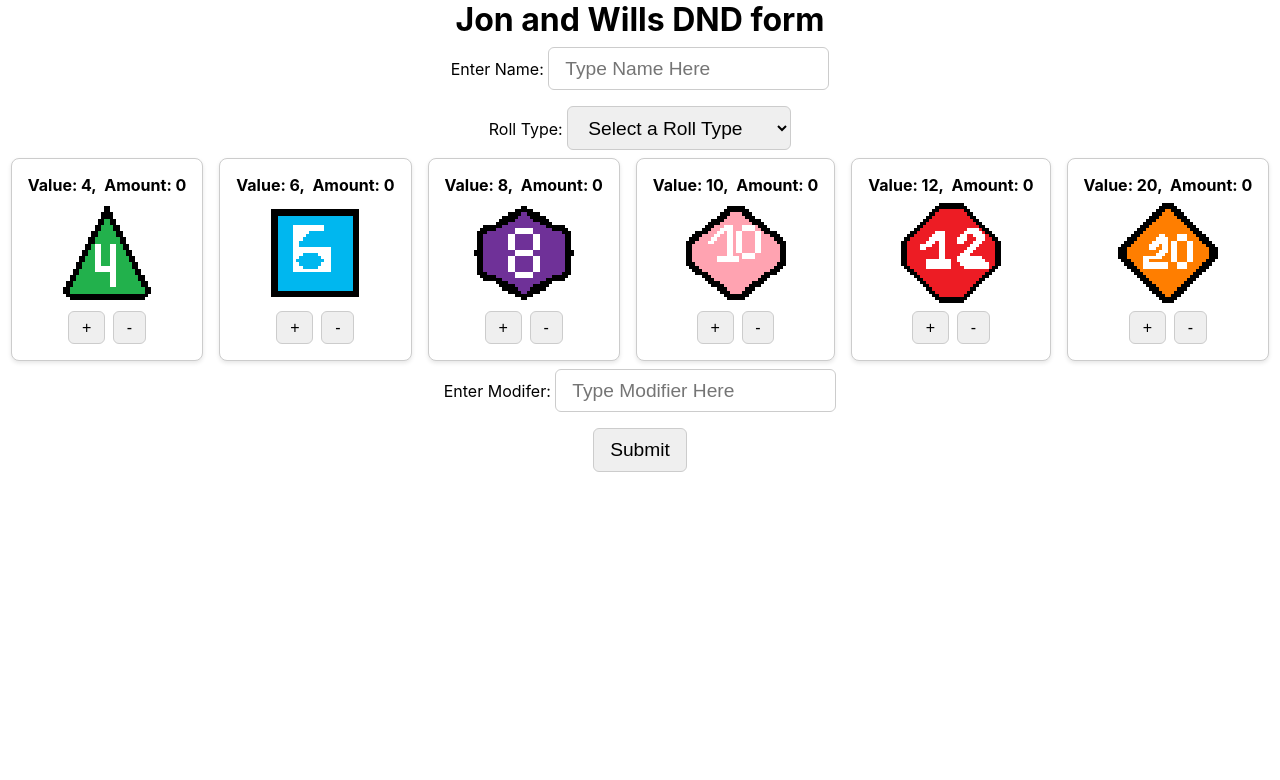
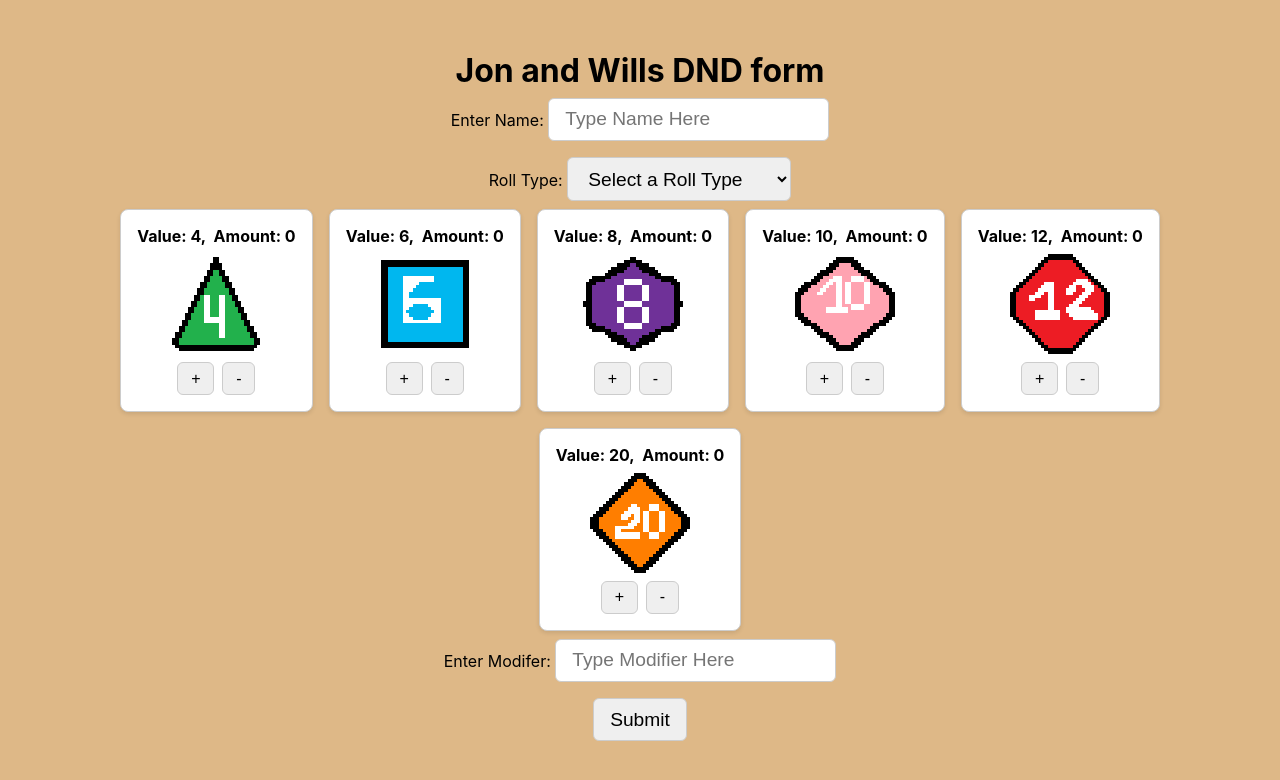
Before and after one commit to kaliuser876/client, a React (Create React App) app: page / in a window 1280 px wide. Shown: the top 780 px of the page. Built offline with nearby package versions, Linux system fonts and the light colour scheme.

Commit message:
Fixed the white background

```diff
--- a/src/App.css
+++ b/src/App.css
@@ -2,6 +2,7 @@
   max-width: 500px;
   margin: 0 auto;
   padding: 1rem;
+  background-color:#61dafb;
 }
 
 * {
@@ -11,6 +12,8 @@
 }
 
 html, body, #root {
+  margin: 0;
+  padding: 0;
   height: 100%;
   width: 100%;
 }
@@ -40,6 +43,15 @@ button {
 .App {
   text-align: center;
 }
+.background {
+  background-color: burlywood;
+  min-height: 100vh; /* ensures it fills the full screen height */
+  display: flex;
+  justify-content: center;
+  align-items: center;
+  padding: 1rem; /* optional, gives some breathing room */
+  box-sizing: border-box;
+}
 
 .App-logo {
   height: 40vmin;
@@ -52,16 +64,6 @@ button {
   }
 }
 
-.App-header {
-  background-color: #282c34;
-  min-height: 100vh;
-  display: flex;
-  flex-direction: column;
-  align-items: center;
-  justify-content: center;
-  font-size: calc(10px + 2vmin);
-  color: white;
-}
 
 .App-link {
   color: #61dafb;
--- a/src/App.js
+++ b/src/App.js
@@ -98,7 +98,7 @@ function App() {
   }
 
   return (
-    <div>
+    <div className='background'>
     {!submited && <form onSubmit={handleSubmit} className="App">
       {/* This is the header for the page */}
       <h1>
@@ -106,7 +106,7 @@ function App() {
       </h1>
 
       {/* This is the input for the name of the roll */}
-      <p>
+      <div>
       <label htmlFor='myName'>Enter Name: </label>
       <input
       type="text"
@@ -115,10 +115,10 @@ function App() {
       onChange={handleTextChange}
       placeholder='Type Name Here'
       />
-      </p>
+      </div>
 
       {/* This is the dropdown box to select the type of roll */}
-      <p>
+      <div>
         <label htmlFor='rollType'>Roll Type: </label>
         <select value={rollType} onChange={handleSelectionChange}>
           <option value="">Select a Roll Type</option>
@@ -127,7 +127,7 @@ function App() {
           <option value="ability">Ability check</option>
           <option value="saving">Saving Throw</option>
         </select>
-      </p>
+      </div>
 
       {/* This is the dropdown box to select the type of roll */}
       <div className="dice-row">
@@ -138,7 +138,7 @@ function App() {
       </div>
 
       {/* Allow the user to add modifiers */}
-      <p>
+      <div>
       <label htmlFor='modifier'>Enter Modifer: </label>
       <input
       type="text"
@@ -147,12 +147,12 @@ function App() {
       onChange={handleModifierChange}
       placeholder='Type Modifier Here'
       />
-      </p>
+      </div>
 
       {/* Submit button that will send the information to will's server */}
-      <p>
+      <div>
         <button type='submit'>Submit</button>
-      </p>
+      </div>
     </form>
       }
       {submited &&
```
